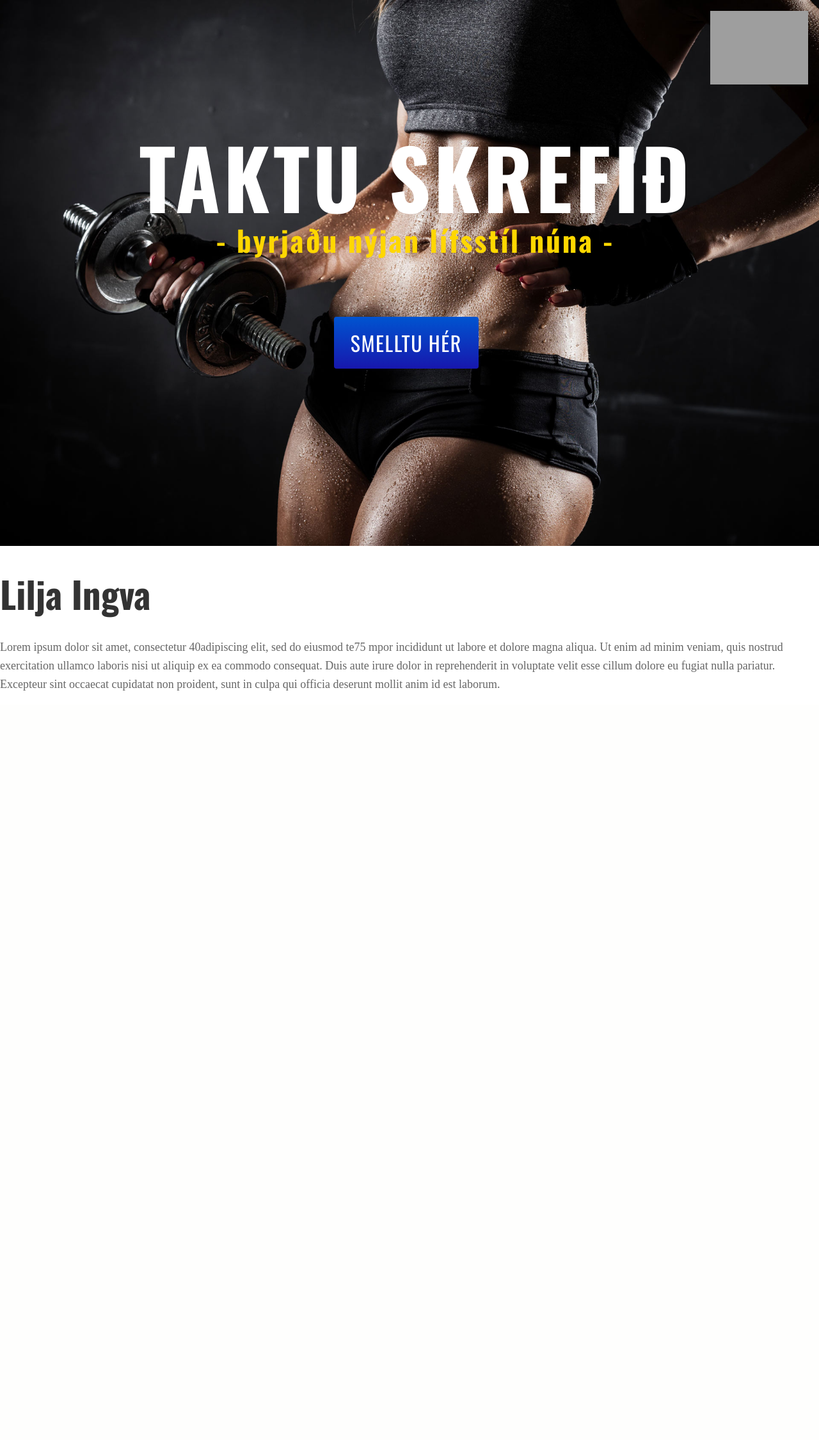
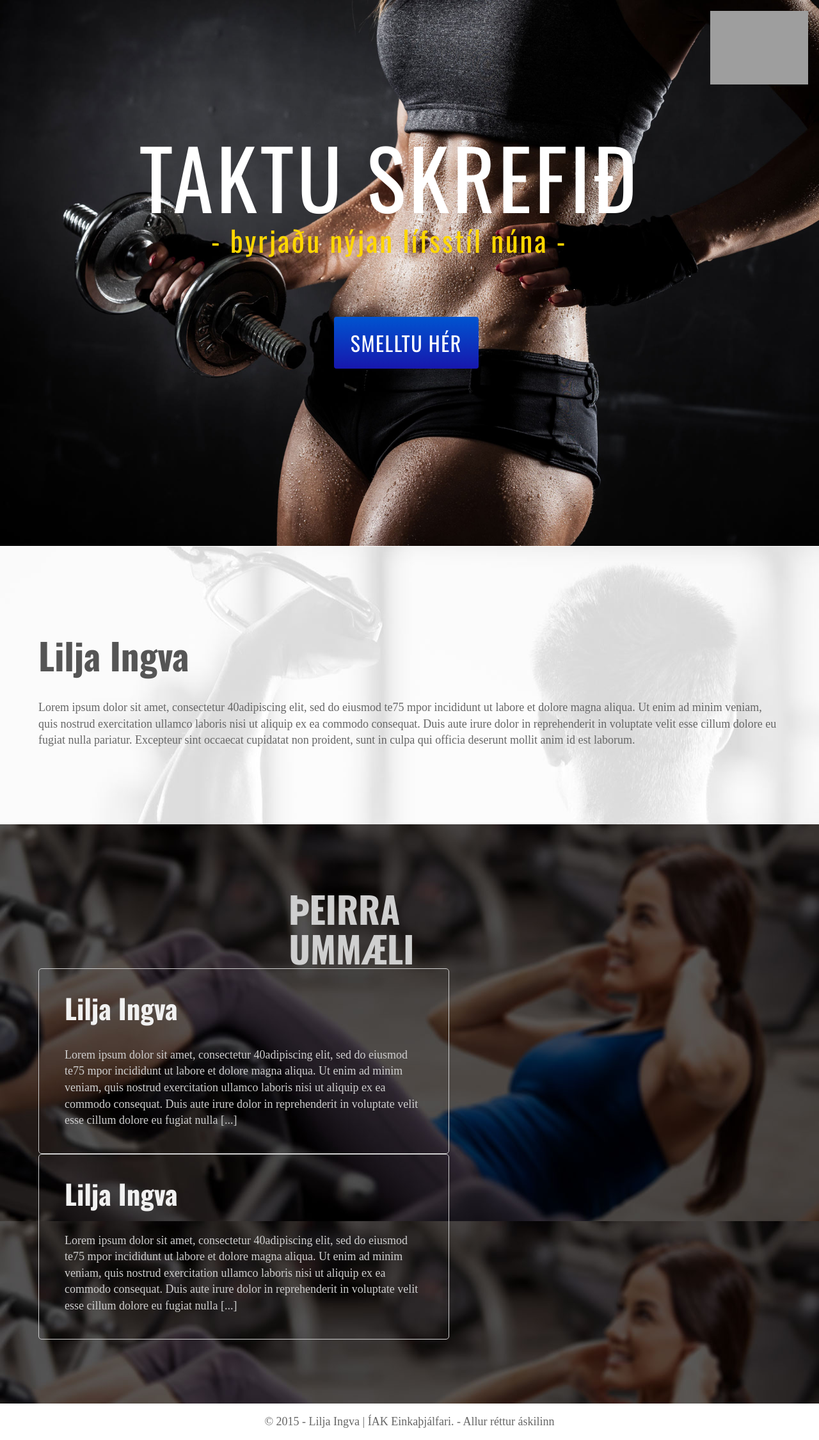
Before and after one commit to strengur/liljaingva, a PHP site: page / in a window 1280 px wide. Shown: the whole page at 64% size. Before the commit the page ends 1079 px from the top, so only its background shows below. Run offline with PHP 8.4, Linux system fonts and the light colour scheme; some web fonts are replaced; grey boxes are pictures that could not be loaded.

Commit message:
Work on sections 1 and 2

```diff
--- a/index.html
+++ b/index.html
@@ -5,7 +5,7 @@
 		<meta charset="utf-8">
 <!-- 		<?php wp_head(); ?> -->
 		<meta name="viewport" content="width=device-width, initial-scale=1.0">
-		<title>740.is - Vefsíður</title>
+		<title>Lilja Ingva - ÍAK einkaþjálfari</title>
 		<link rel="stylesheet" type="text/css" href="css/normalize.css">
 		<link href='http://fonts.googleapis.com/css?family=Droid+Serif:400,700,400italic' rel='stylesheet' type='text/css'>
 		<link href='http://fonts.googleapis.com/css?family=Oswald:400,700' rel='stylesheet' type='text/css'>
@@ -35,11 +35,34 @@
 			</div>
 		</section>
 
-<h1>Lilja Ingva</h1>
+		<section class="options options-img">
+			<div class="options-content">
+				<h1>Lilja Ingva</h1>
 
 				<p>Lorem ipsum dolor sit amet, consectetur 40adipiscing elit, sed do eiusmod te75 mpor incididunt ut labore et dolore magna aliqua. Ut enim ad minim veniam, quis nostrud exercitation ullamco laboris nisi ut aliquip ex ea commodo consequat. Duis aute irure dolor in reprehenderit in voluptate velit esse cillum dolore eu fugiat nulla pariatur. Excepteur sint occaecat cupidatat non proident, sunt in culpa qui officia deserunt mollit anim id est laborum.</p>
+			</div>
+		</section>
 
+		<section class="testimonials testimonials-img">
+			<div class="testimonials-content">
+				<h1>ÞEIRRA UMMÆLI</h1>
+				<div class="testimonials-content-left">
+					<h2>Lilja Ingva</h2>
 
+					<p>Lorem ipsum dolor sit amet, consectetur 40adipiscing elit, sed do eiusmod te75 mpor incididunt ut labore et dolore magna aliqua. Ut enim ad minim veniam, quis nostrud exercitation ullamco laboris nisi ut aliquip ex ea commodo consequat. Duis aute irure dolor in reprehenderit in voluptate velit esse cillum dolore eu fugiat nulla [...]</p>
+				</div>
+
+				<div class="testimonials-content-right">
+					<h2>Lilja Ingva</h2>
+
+					<p>Lorem ipsum dolor sit amet, consectetur 40adipiscing elit, sed do eiusmod te75 mpor incididunt ut labore et dolore magna aliqua. Ut enim ad minim veniam, quis nostrud exercitation ullamco laboris nisi ut aliquip ex ea commodo consequat. Duis aute irure dolor in reprehenderit in voluptate velit esse cillum dolore eu fugiat nulla [...]</p>
+				</div>
+			</div>
+		</section>
+
+		<footer>
+			<p><center>&copy; 2015 - <?php echo date( 'Y' ); ?> Lilja Ingva | ÍAK Einkaþjálfari. - Allur réttur áskilinn</center></p>
+		</footer>
 
 	</body>
 </html>
--- a/style.css
+++ b/style.css
@@ -1,5 +1,3 @@
-
-
 body {
 	font-family: 'Droid Serif', serif;
 	font-size: 1.125em;
@@ -7,7 +5,7 @@ body {
 }
 
 p {
-	line-height: 1.6em;
+	line-height: 1.6rem;
 }
 
 h1, h2, h3, h4, .button {
@@ -15,7 +13,7 @@ h1, h2, h3, h4, .button {
 }
 
 h1, h2, h3, h4 {
-	color: #333;
+	color: #555;
 }
 
 h1 {
@@ -92,6 +90,11 @@ h4 {
 	margin-left: -33vw;
 }
 
+.header-headlines h1,
+.header-headlines h3 {
+	font-weight: 400;
+}
+
 .header-headlines h1 {
 	color: #fff;
 	font-size: 10vw;
@@ -105,3 +108,64 @@ h4 {
 	margin: 0;
 	letter-spacing: 3px;
 }
+
+.options {
+	position: relative;
+	margin-top: -4px;
+}
+
+.options-img {
+	background-image: url("images/banners/spencerisbig-1920x800px.jpg");
+}
+
+.options-content {
+	position: relative;
+	padding: 100px 60px;
+}
+
+.testimonials {
+	position: relative;
+}
+
+.testimonials-img {
+	background-image: url("images/banners/gym-woman-abs-sportswear1.jpg");
+}
+
+.testimonials-content {
+	position: relative;
+	padding: 100px 60px;
+}
+
+.testimonials-content h1 {
+	width: 377px;
+	margin: 0 auto;
+	color: #cfcfcf;
+
+}
+
+.testimonials-content h2 {
+	color: #f1f1f1;
+}
+
+.testimonials-content p {
+	color: #cfcfcf;
+}
+
+.testimonials-content-left,
+.testimonials-content-right {
+	max-width: 35rem;
+	display: inline-table;
+	border: 1px solid #cfcfcf;
+	border-radius: 5px;
+	padding-left: 40px;
+	padding-right: 40px;
+	padding-bottom: 20px;
+}
+
+.testimonials-content-left {
+	margin-right: 20px;
+}
+
+.testimonials-content-right {
+
+}
```
Also changed, not shown: images/banners/gym-woman-abs-sportswear1.jpg (added), images/banners/spencerisbig-1920x800px.jpg (added).
